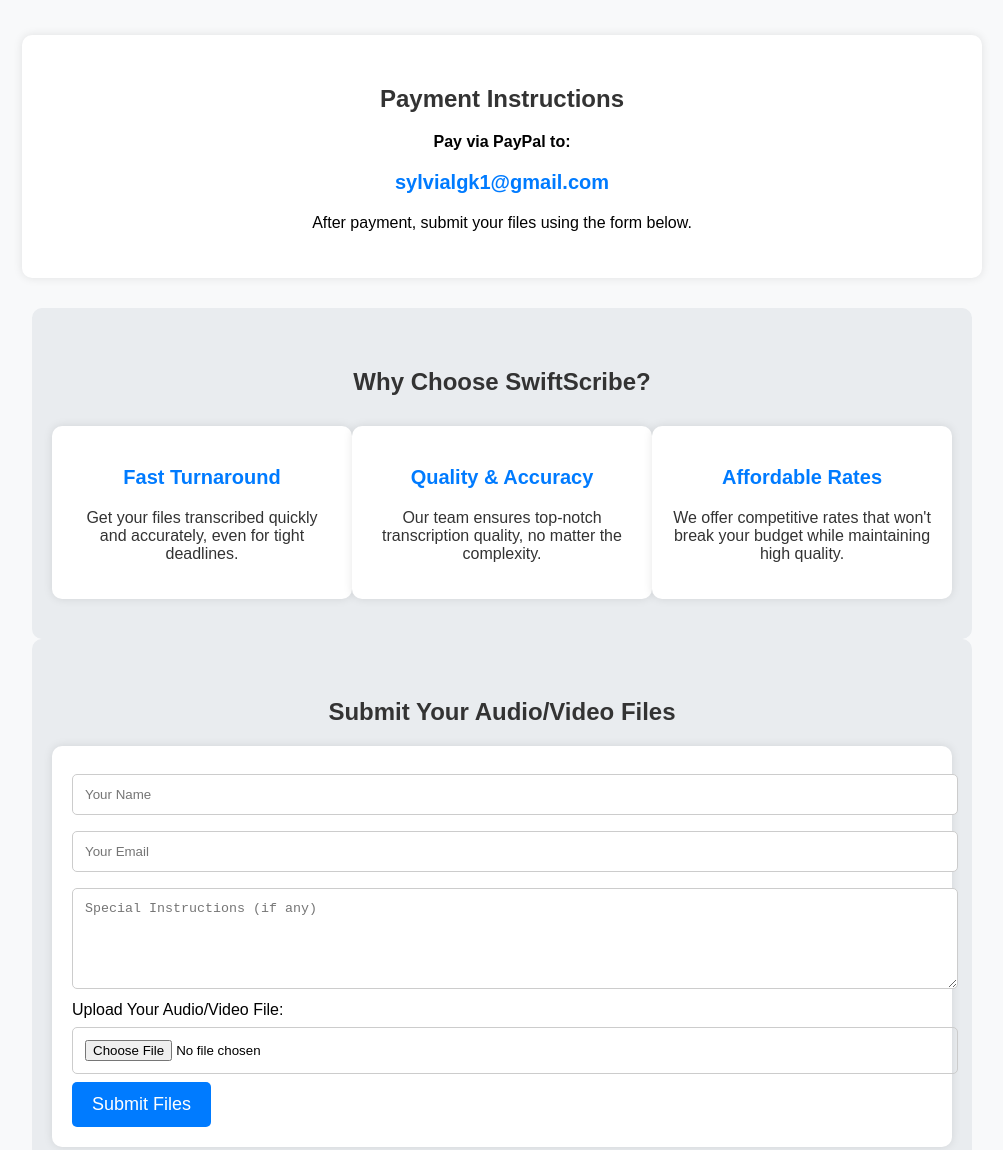
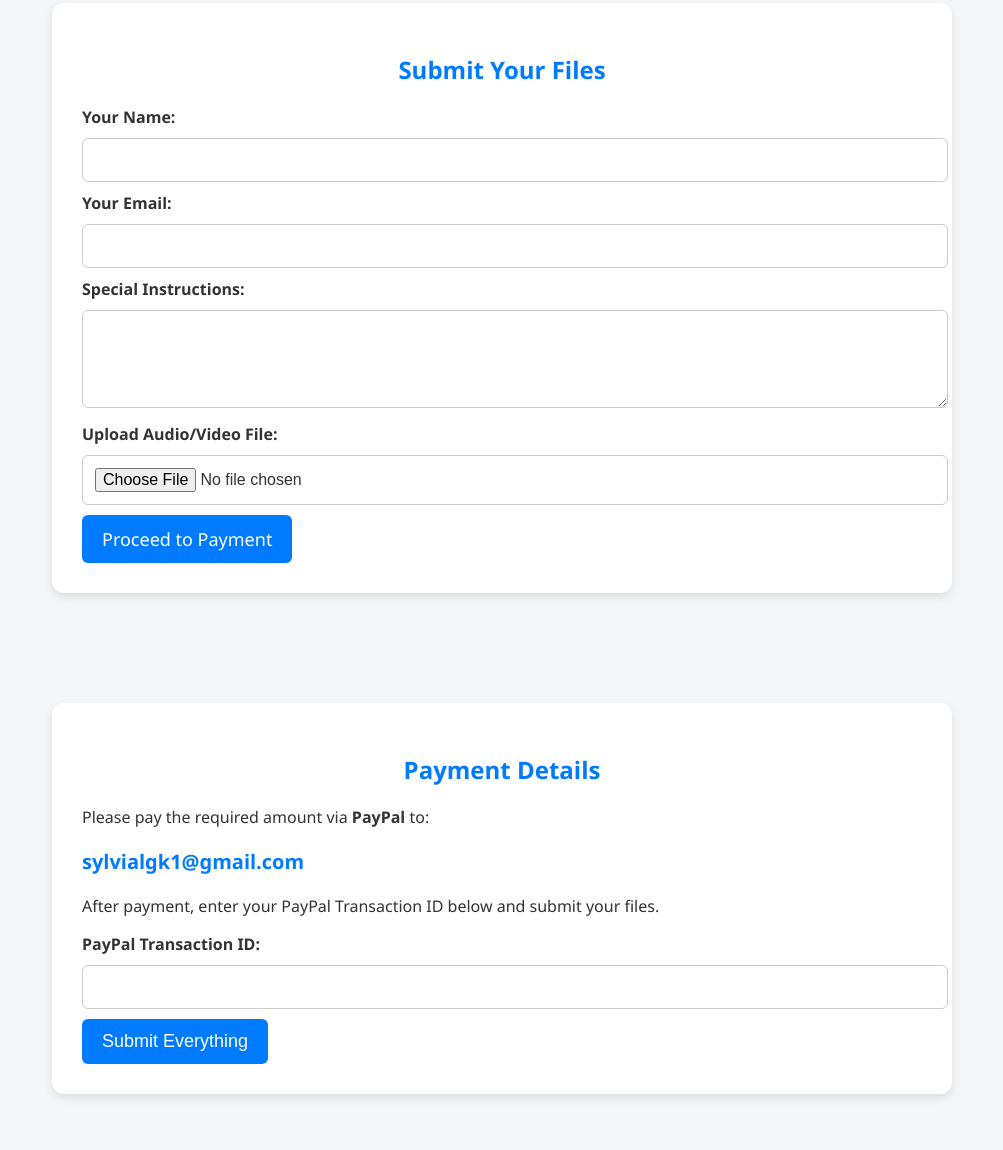
Before and after one commit to Lgkleads1/swift-scribe, a plain HTML site: page index.html in a window 1280 px wide. Shown: the part 700-1850 px from the top of the page, without its empty margins (138-1141 px from the left). Drawn offline with Linux system fonts and the light colour scheme.

Commit message:
Update index.html

```diff
--- a/index.html
+++ b/index.html
@@ -7,167 +7,96 @@
   <title>SwiftScribe Transcription Services</title>
   <style>
     body {
-      font-family: Arial, sans-serif;
+      font-family: 'Segoe UI', Tahoma, Geneva, Verdana, sans-serif;
       margin: 0;
       padding: 0;
-      background: #f8f9fa;
-      overflow-x: hidden;
+      background: #f4f6f8;
+      color: #333;
     }
-
     header {
       background: linear-gradient(135deg, #007bff, #00aaff);
+      padding: 60px 20px;
+      text-align: center;
       color: white;
-      padding: 80px 20px;
-      text-align: center;
-      position: relative;
     }
-
     header h1 {
-      font-size: 48px;
-      margin: 0;
+      font-size: 42px;
+      margin-bottom: 10px;
     }
-
     header p {
-      font-size: 18px;
-      margin-top: 10px;
+      font-size: 20px;
     }
-
     nav {
       background: #0056b3;
+      text-align: center;
       padding: 10px;
-      text-align: center;
     }
-
     nav a {
       color: white;
       margin: 0 15px;
       text-decoration: none;
+      font-size: 18px;
       font-weight: bold;
-      font-size: 18px;
     }
-
     nav a:hover {
-      color: #f8f9fa;
+      text-decoration: underline;
     }
-
     section {
       padding: 40px 20px;
       max-width: 900px;
       margin: auto;
     }
-
-    #services .pricing-card, .paypal-section {
-      background: #ffffff;
-      box-shadow: 0 0 10px rgba(0, 0, 0, 0.1);
-      border-radius: 10px;
+    .card {
+      background: white;
       padding: 30px;
+      border-radius: 12px;
+      box-shadow: 0 4px 10px rgba(0, 0, 0, 0.1);
       margin-bottom: 30px;
-      text-align: center;
     }
-
     h2 {
       text-align: center;
-      color: #333;
+      margin-bottom: 20px;
+      color: #007bff;
     }
-
-    ul {
-      list-style: none;
-      padding: 0;
-    }
-
-    ul li {
-      font-size: 16px;
-      margin: 10px 0;
-    }
-
     .btn {
-      background-color: #007bff;
-      color: white;
-      padding: 12px 20px;
-      text-decoration: none;
-      border-radius: 5px;
-      font-size: 18px;
-      transition: background 0.3s ease;
-    }
-
-    .btn:hover {
-      background-color: #0056b3;
-    }
-
-    #about, #contact {
-      background: #e9ecef;
-      border-radius: 10px;
-    }
-
-    .contact-form {
-      background: #fff;
-      padding: 20px;
-      border-radius: 10px;
-      box-shadow: 0 0 10px rgba(0, 0, 0, 0.1);
-    }
-
-    input, textarea {
-      width: 100%;
-      padding: 12px;
-      margin: 8px 0;
-      border-radius: 5px;
-      border: 1px solid #ccc;
-    }
-
-    button {
-      background-color: #007bff;
+      background: #007bff;
       color: white;
       padding: 12px 20px;
       border: none;
+      border-radius: 6px;
+      font-size: 18px;
       cursor: pointer;
-      border-radius: 5px;
-      font-size: 18px;
+      text-decoration: none;
+      display: inline-block;
+      transition: background 0.3s;
     }
-
-    button:hover {
-      background-color: #0056b3;
+    .btn:hover {
+      background: #0056b3;
     }
-
+    input, textarea, select {
+      width: 100%;
+      padding: 12px;
+      margin: 10px 0;
+      border-radius: 6px;
+      border: 1px solid #ccc;
+      font-size: 16px;
+    }
+    label {
+      font-weight: bold;
+    }
     footer {
       background: #343a40;
       color: white;
       text-align: center;
       padding: 15px 0;
+      margin-top: 40px;
     }
-
-    .benefits-list {
-      display: flex;
-      justify-content: space-around;
-      margin-top: 30px;
-    }
-
-    .benefits-item {
-      background: #fff;
-      box-shadow: 0 0 10px rgba(0, 0, 0, 0.1);
-      border-radius: 10px;
-      padding: 20px;
-      text-align: center;
-      width: 30%;
-    }
-
-    .benefits-item h3 {
-      font-size: 20px;
-      color: #007bff;
-    }
-
-    .benefits-item p {
-      font-size: 16px;
-      color: #333;
-    }
-
     @media (max-width: 768px) {
-      .benefits-list {
-        flex-direction: column;
-        align-items: center;
+      header h1 {
+        font-size: 32px;
       }
-      .benefits-item {
-        width: 80%;
-        margin-bottom: 20px;
+      header p {
+        font-size: 16px;
       }
     }
   </style>
@@ -176,68 +105,62 @@
 <body>
 
 <header>
-  <h1>SwiftScribe Transcription Services</h1>
-  <p>Turn your audio & video files into accurate text — starting at just $1.00 per minute</p>
-  <a href="#services" class="btn">Get Started</a>
+  <h1>SwiftScribe Transcription</h1>
+  <p>Turn audio & video into text — starting at just $1.00 per minute</p>
 </header>
 
 <nav>
   <a href="#home">Home</a>
   <a href="#services">Services</a>
-  <a href="#about">About</a>
-  <a href="#contact">Contact</a>
+  <a href="#upload">Upload Files</a>
+  <a href="#payment">Payment</a>
 </nav>
 
 <section id="services">
-  <h2>Our Services & Pricing</h2>
-  <div class="pricing-card">
+  <div class="card">
+    <h2>Our Services</h2>
     <ul>
       <li><strong>Basic Transcription:</strong> $1.00 per audio minute</li>
-      <li><strong>With Timestamps:</strong> +$0.20 per audio minute</li>
-      <li><strong>Poor Audio (noisy/accents):</strong> +$0.30 per audio minute</li>
+      <li><strong>With Timestamps:</strong> +$0.20 per minute</li>
+      <li><strong>Poor Audio (noisy/accents):</strong> +$0.30 per minute</li>
       <li><strong>Rush Delivery (24 hours):</strong> +50% extra</li>
     </ul>
-    <p>Need a custom quote? <a href="#contact" class="btn">Contact us</a></p>
   </div>
 </section>
 
-<section class="paypal-section">
-  <h2>Payment Instructions</h2>
-  <p><strong>Pay via PayPal to:</strong></p>
-  <p style="font-size: 20px; color: #007bff;"><strong>sylvialgk1@gmail.com</strong></p>
-  <p>After payment, submit your files using the form below.</p>
-</section>
+<section id="upload">
+  <div class="card">
+    <h2>Submit Your Files</h2>
+    <form action="https://swiftscribe.epizy.com/upload.php" method="POST" enctype="multipart/form-data">
+      <label for="client_name">Your Name:</label>
+      <input type="text" id="client_name" name="client_name" required>
 
-<section id="about">
-  <h2>Why Choose SwiftScribe?</h2>
-  <div class="benefits-list">
-    <div class="benefits-item">
-      <h3>Fast Turnaround</h3>
-      <p>Get your files transcribed quickly and accurately, even for tight deadlines.</p>
-    </div>
-    <div class="benefits-item">
-      <h3>Quality & Accuracy</h3>
-      <p>Our team ensures top-notch transcription quality, no matter the complexity.</p>
-    </div>
-    <div class="benefits-item">
-      <h3>Affordable Rates</h3>
-      <p>We offer competitive rates that won't break your budget while maintaining high quality.</p>
-    </div>
+      <label for="client_email">Your Email:</label>
+      <input type="email" id="client_email" name="client_email" required>
+
+      <label for="special_instructions">Special Instructions:</label>
+      <textarea id="special_instructions" name="special_instructions" rows="4" required></textarea>
+
+      <label for="audio_video_file">Upload Audio/Video File:</label>
+      <input type="file" id="audio_video_file" name="audio_video_file" accept="audio/*,video/*" required>
+
+      <a href="#payment" class="btn">Proceed to Payment</a>
+    </form>
   </div>
 </section>
 
-<section id="contact">
-  <h2>Submit Your Audio/Video Files</h2>
-  <div class="contact-form">
+<section id="payment">
+  <div class="card">
+    <h2>Payment Details</h2>
+    <p>Please pay the required amount via <strong>PayPal</strong> to:</p>
+    <p style="font-size: 20px; color: #007bff;"><strong>sylvialgk1@gmail.com</strong></p>
+    <p>After payment, enter your PayPal Transaction ID below and submit your files.</p>
+
     <form action="https://swiftscribe.epizy.com/upload.php" method="POST" enctype="multipart/form-data">
-      <input type="text" name="client_name" placeholder="Your Name" required>
-      <input type="email" name="client_email" placeholder="Your Email" required>
-      <textarea name="special_instructions" rows="5" placeholder="Special Instructions (if any)" required></textarea>
+      <label for="transaction_id">PayPal Transaction ID:</label>
+      <input type="text" id="transaction_id" name="transaction_id" required>
 
-      <label for="audio_video_file">Upload Your Audio/Video File:</label>
-      <input type="file" name="audio_video_file" id="audio_video_file" accept="audio/*,video/*" required>
-
-      <button type="submit">Submit Files</button>
+      <button type="submit" class="btn">Submit Everything</button>
     </form>
   </div>
 </section>
```
